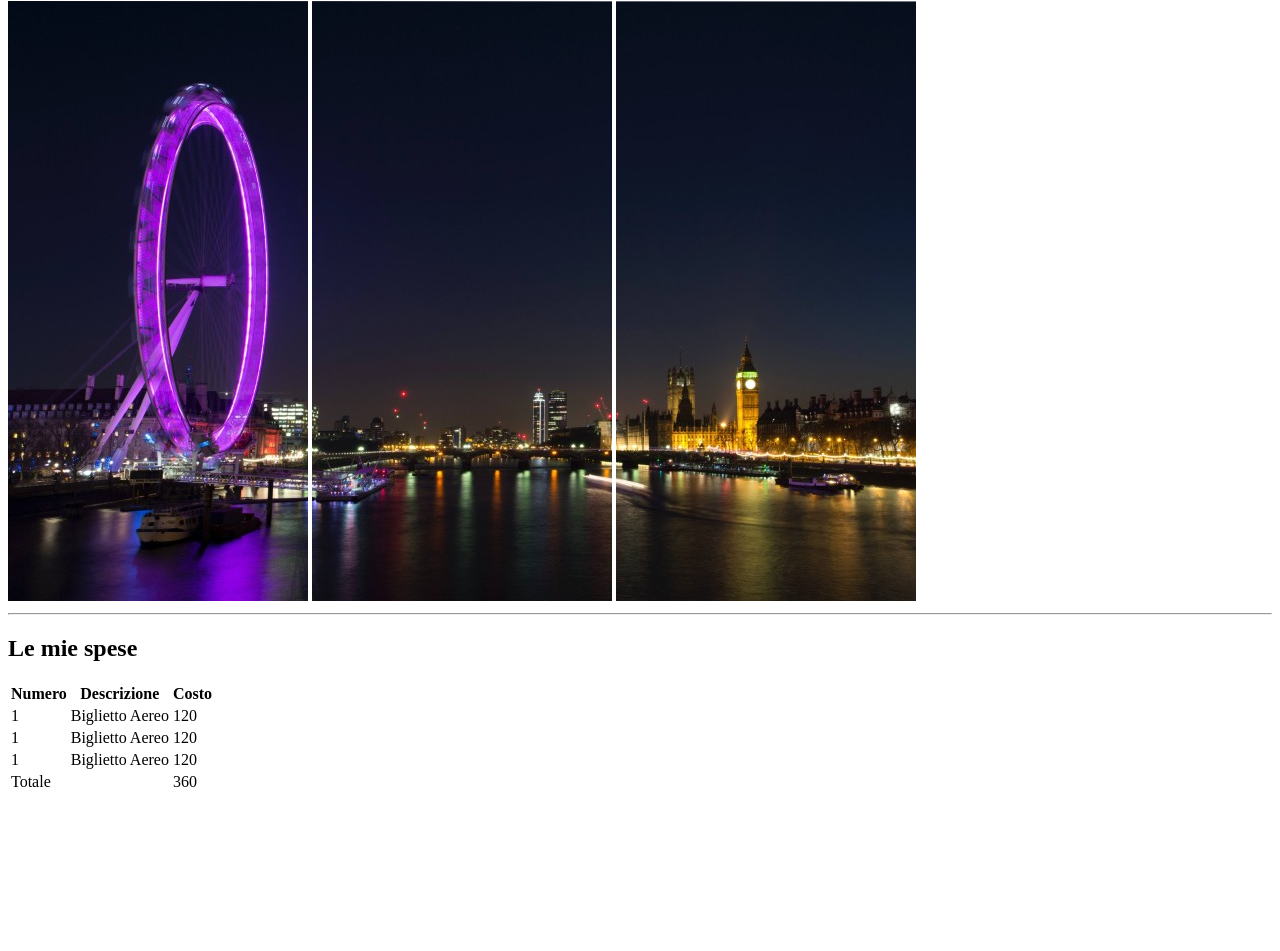
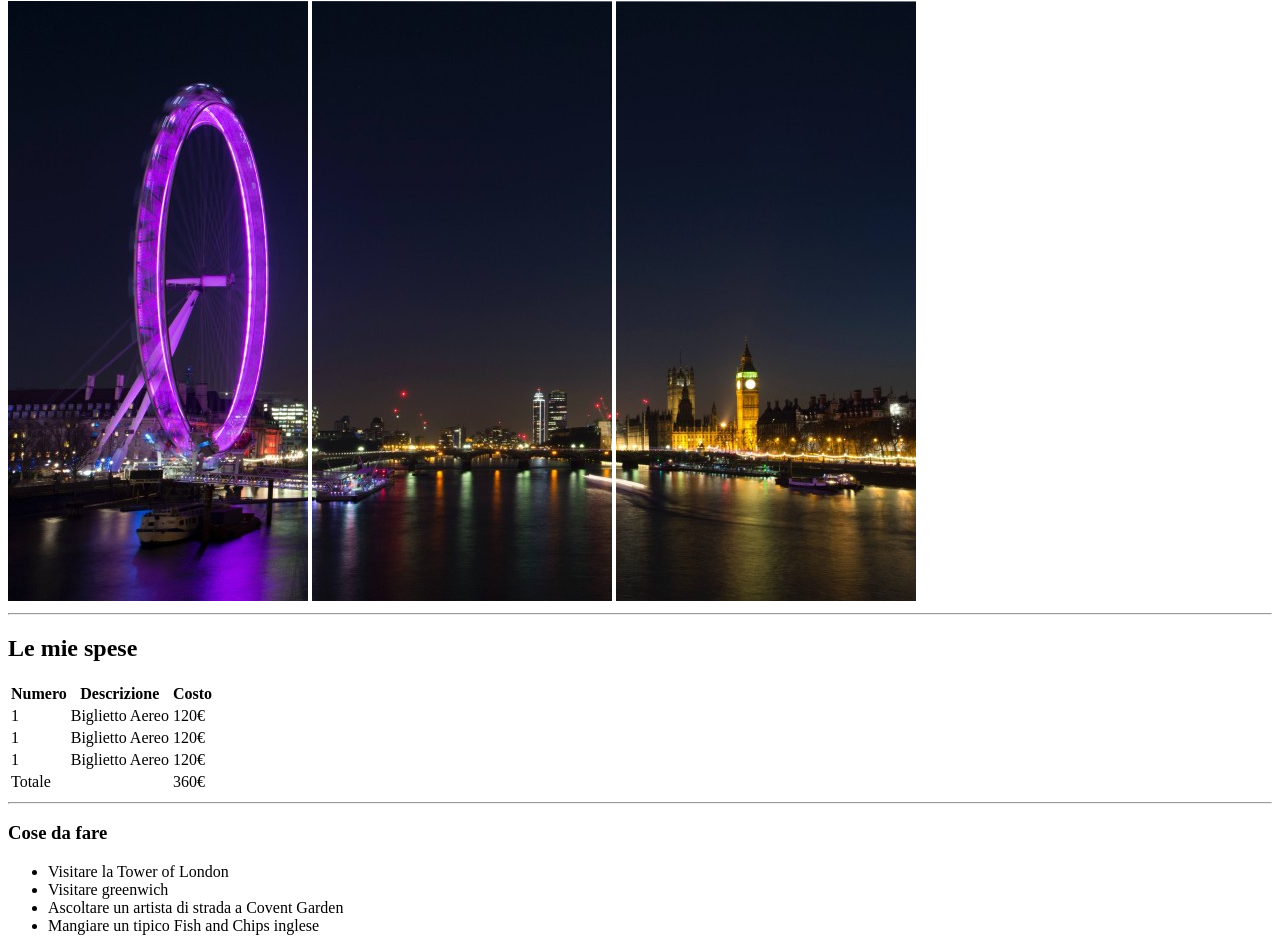
Before and after one commit to grossiValentina/html-london-trip, a plain HTML site: page index.html in a window 1280 px wide. Shown: the part 79-1030 px from the top of the page. Before the commit the page ends 881 px from the top, so only its background shows below. Drawn offline with Linux system fonts and the light colour scheme.

Commit message:
add: lista delle cose da fare

```diff
--- a/index.html
+++ b/index.html
@@ -8,6 +8,7 @@
 <body>
     <!-- titolo -->
     <header>
+
         <h1>Il mio Viaggio a Londra </h1>
 
          <!-- immagine -->
@@ -17,10 +18,11 @@
          <img src="img/pexels-bill-emrich-230794-2.jpg" alt="">
 
 
-         <!--linea orizzontale -->
-         <hr>
+         </header>
 
-    </header>
+    <!-- linea orizzontale -->
+    <hr>
+
 
     <!-- tabella  -->
     <table>
@@ -39,17 +41,17 @@
                 <tr>
                     <td> 1 </td>
                     <td> Biglietto Aereo </td>
-                    <td> 120 </td>
+                    <td> 120€</td>
                 </tr>
                 <tr>
                     <td> 1 </td>
                     <td> Biglietto Aereo </td>
-                    <td> 120 </td>
+                    <td> 120€ </td>
                 </tr>
                 <tr>
                     <td> 1 </td>
                     <td> Biglietto Aereo </td>
-                    <td> 120 </td>
+                    <td> 120€ </td>
 
                  </tr>
 
@@ -60,15 +62,35 @@
                 <tr>
                     <td> Totale </td>
                     <td></td>
-                    <td> 360 </td>
+                    <td> 360€ </td>
                 </tr>
              </tfoot>
     </table>
 
-         </thead>
-          <tr>
+    <!-- linea orizzontale -->
+    <hr>
 
-          </tr>
+    <!-- titolo lista -->
+    <h3> Cose da fare </h3>
+
+     <!-- lista non numerata -->
+     <ul>
+        <li> Visitare la Tower of London </li>
+        <li> Visitare greenwich </li>
+        <li> Ascoltare un artista di strada a Covent Garden </li>
+        <li> Mangiare un tipico Fish and Chips inglese </li>
+     </ul>
+
+
+
+
+
+
+
+
+
+
+
 
 
     </table>
```
